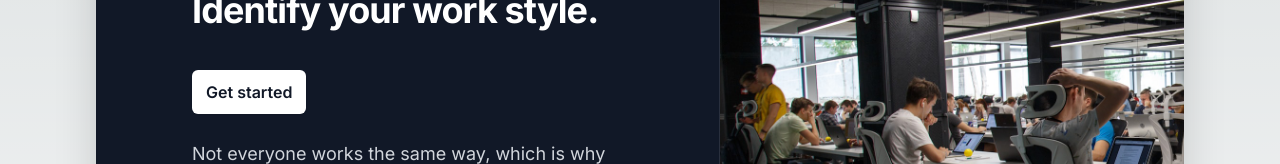
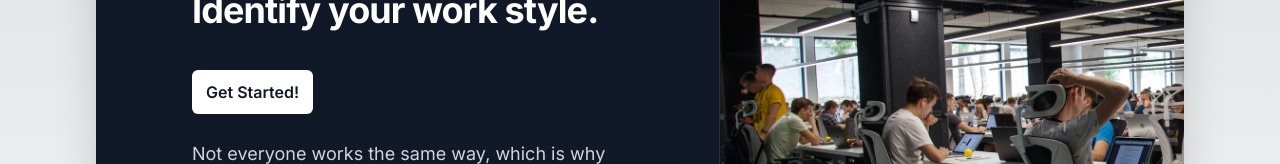
Before and after one commit to glayfield/working-styles, a Next.js app: page / in a window 1280 px wide. Shown: the part 410-574 px from the top of the page. Built offline with nearby package versions, Linux system fonts and the light colour scheme.

Commit message:
Clean up start button

```diff
--- a/package.json
+++ b/package.json
@@ -15,8 +15,8 @@
     "autoprefixer": "10.4.14",
     "d3": "^7.8.5",
     "eslint": "8.44.0",
-    "eslint-config-next": "13.4.9",
-    "next": "13.4.9",
+    "eslint-config-next": "13.4.10",
+    "next": "13.4.10",
     "postcss": "8.4.25",
     "react": "18.2.0",
     "react-dom": "18.2.0",
--- a/src/app/page.tsx
+++ b/src/app/page.tsx
@@ -5,15 +5,26 @@ import Link from "next/link";
 import Footer from "@/components/footer";
 import Nav from "@/components/nav";
 import { useStickyState } from "@/utils/storage";
+import LinkButton from "@/components/link-button";
 
 export default function Home() {
   const [currentQuestion] = useStickyState(0, 'user-current');
   const [results] = useStickyState([], 'user-results');
 
-  const buttonText = () => {
-    if (results.length) return 'See Your Results';
-    if (currentQuestion > 0) return 'Continue Survey';
-    return 'Get started';
+  const startButton = () => {
+    let route:string = "/survey";
+    let buttonText:string = "Get Started!";
+
+    if (currentQuestion > 0) {
+      buttonText = "Continue";
+    }
+    if (results.length) {
+      route = "/results"
+      buttonText = "See Your Results!";
+    }
+    return (
+      <LinkButton route={route} text={buttonText} />
+    )
   }
 
   return (
@@ -33,7 +44,7 @@ export default function Home() {
           <div className="mx-auto max-w-md text-center lg:mx-0 lg:flex-auto lg:py-32 lg:text-left">
             <h2 className="text-3xl font-bold tracking-tight text-white sm:text-4xl">5 Minutes.<br />25 Questions.<br />Identify your work style.</h2>
             <div className="mt-10 flex items-center justify-center gap-x-6 lg:justify-start">
-              <Link href="/survey" className="rounded-md bg-white px-3.5 py-2.5 text-md font-semibold text-gray-900 shadow-sm hover:bg-gray-100 focus-visible:outline focus-visible:outline-2 focus-visible:outline-offset-2 focus-visible:outline-white">{ buttonText() }</Link>
+            { startButton() }
             </div>
             <p className="mt-6 text-lg leading-8 text-gray-300">Not everyone works the same way, which is why there are different work styles.</p>
             <p className="mt-6 text-lg leading-8 text-gray-300">Most people don&lsquo;t think about their work style, but when individuals try to collaborate as a group, team or business, then divergent work styles can block progress.</p>
--- /dev/null
+++ b/src/components/link-button.tsx
@@ -0,0 +1,9 @@
+import Link from "next/link";
+
+export default function LinkButton({ route, text }: { route: string, text: string }) {
+    return (
+        <Link href={route} className="rounded-md bg-white px-3.5 py-2.5 text-md font-semibold text-gray-900 shadow-sm hover:bg-gray-100 focus-visible:outline focus-visible:outline-2 focus-visible:outline-offset-2 focus-visible:outline-white">
+            {text}
+        </Link>
+    );
+}
```
Also changed, not shown: src/data/groups.tsx (+5 -5 lines), 1 other file (tests, documents, lock files or other folders).
